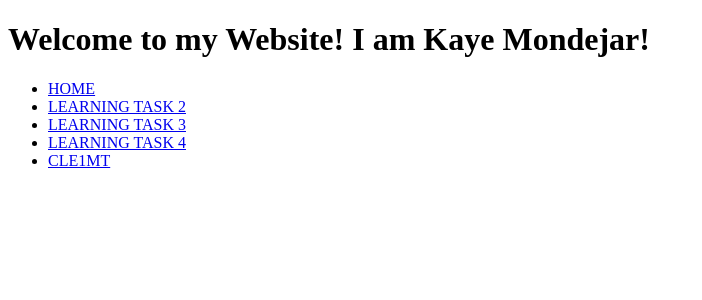
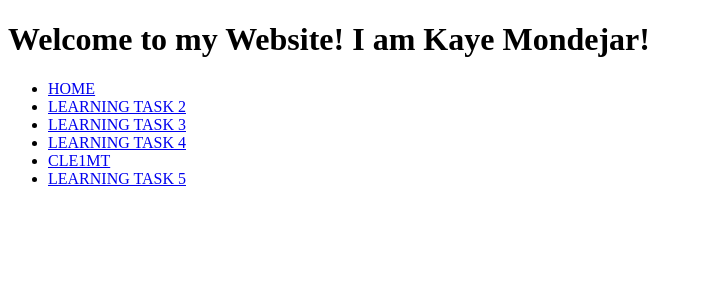
Before and after one commit to kayegm/learningtasks, a PHP site: page / in a window 1280 px wide. Shown: the top 300 px of the page, without its empty margins (0-702 px from the left). Run offline with PHP 8.4, Linux system fonts and the light colour scheme.

Commit message:
Update index.php

```diff
--- a/index.php
+++ b/index.php
@@ -11,6 +11,7 @@
     <li><a href="/LT3/index.html">LEARNING TASK 3</a></li>
     <li><a href="/LT4/index.html">LEARNING TASK 4</a></li>
     <li><a href="CLE1MT/index.html">CLE1MT</a></li>
+    <li><a href="LT5/index.html">LEARNING TASK 5</a></li>
 
 
     </ul>
```
